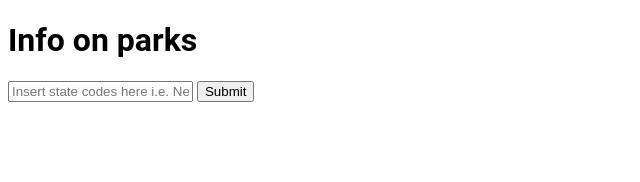
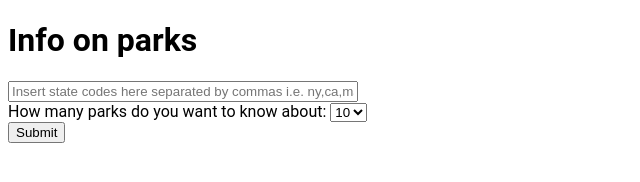
Before and after one commit to nasjones/complexGet, a plain HTML site: page index.html in a window 1280 px wide. Shown: the whole page, without its empty margins (0-640 px from the left). Drawn offline with nearby package versions, Linux system fonts and the light colour scheme.

Commit message:
finished

```diff
--- a/index.html
+++ b/index.html
@@ -4,18 +4,73 @@
 <head>
     <meta charset="utf-8">
     <meta name="viewport" content="width=device-width">
-    <title>repl.it</title>
+    <title>Parks</title>
     <link href="style.css" rel="stylesheet" type="text/css" />
 </head>
 
 <body>
     <h1>Info on parks</h1>
     <form>
-        <input type="text" id="user" placeholder="Insert state codes here i.e. New York = NY">
+        <input type="text" id="states" placeholder="Insert state codes here separated by commas i.e. ny,ca,ma">
+        <br>
+        How many parks do you want to know about:
+        <select id="park-amount">
+            <option value="1">1</option>
+            <option value="2">2</option>
+            <option value="3">3</option>
+            <option value="4">4</option>
+            <option value="5">5</option>
+            <option value="6">6</option>
+            <option value="7">7</option>
+            <option value="8">8</option>
+            <option value="9">9</option>
+            <option value="10" selected>10</option>
+            <option value="11">11</option>
+            <option value="12">12</option>
+            <option value="13">13</option>
+            <option value="14">14</option>
+            <option value="15">15</option>
+            <option value="16">16</option>
+            <option value="17">17</option>
+            <option value="18">18</option>
+            <option value="19">19</option>
+            <option value="20">20</option>
+            <option value="21">21</option>
+            <option value="22">22</option>
+            <option value="23">23</option>
+            <option value="24">24</option>
+            <option value="25">25</option>
+            <option value="26">26</option>
+            <option value="27">27</option>
+            <option value="28">28</option>
+            <option value="29">29</option>
+            <option value="30">30</option>
+            <option value="31">31</option>
+            <option value="32">32</option>
+            <option value="33">33</option>
+            <option value="34">34</option>
+            <option value="35">35</option>
+            <option value="36">36</option>
+            <option value="37">37</option>
+            <option value="38">38</option>
+            <option value="39">39</option>
+            <option value="40">40</option>
+            <option value="41">41</option>
+            <option value="42">42</option>
+            <option value="43">43</option>
+            <option value="44">44</option>
+            <option value="45">45</option>
+            <option value="46">46</option>
+            <option value="47">47</option>
+            <option value="48">48</option>
+            <option value="49">49</option>
+            <option value="50">50</option>
+        </select>
+        <br>
         <button id="submit" type="submit">Submit</button>
     </form>
     <section class="results hidden">
-        <div id="repoStage"></div>
+        <div id="parkStage"></div>
         <p id="errorMsg"></p>
     </section>
     <script src="https://ajax.googleapis.com/ajax/libs/jquery/3.4.1/jquery.min.js"></script>
--- a/script.js
+++ b/script.js
@@ -1,9 +1,11 @@
-const apiKey = 'g1iC5cphPQEWGeoKWzidykfGFvolnhqCVpSPTFIV';
+const apiKey = 'api_key=g1iC5cphPQEWGeoKWzidykfGFvolnhqCVpSPTFIV';
+let hasitRun = false;
 
 function getRepos() {
-    let username = document.getElementById("user").value;
-    let link = 'https://api.github.com/users/' + username + '/repos';
-    $('#repoStage').empty();
+    let states = document.getElementById("states").value;
+    let amt = document.getElementById('park-amount').value;
+    let link = 'https://developer.nps.gov/api/v1/parks?stateCode=' + states + '&' + apiKey + '&limit=' + amt;
+    $('#parkStage').empty();
     $('#errorMsg').empty();
     fetch(link)
         .then(response => {
@@ -13,18 +15,20 @@ function getRepos() {
             throw new Error(response.statusText);
         })
         .then(responseJson =>
-            showRepos(responseJson, username))
+            showRepos(responseJson, states, amt))
         .catch(error => {
             $('#errorMsg').text(`Something went wrong: ${error.message}`);
         });
     $('.results').removeClass('hidden');
 }
 
-function showRepos(responseJson, username) {
-    $('#repoStage').append(`<h2> Here are all of ${username}'s repos</h2>
-     <ul id="repoList"></ul>`);
-    for (let i = responseJson.length - 1; i > 0; i--) {
-        $('#repoList').append(`<li>${responseJson[i].name} -- <a href="${responseJson[i].html_url}" target="_blank">link</a> </li>`);
+function showRepos(responseJson, states, amt) {
+    $('#parkStage').append(`<h2> Here's the ${amt} park(s) from ${states}</h2>
+     <ul id="parkList"></ul>`);
+    console.log(responseJson);
+    for (let i = 0; i < responseJson.data.length; i++) {
+        console.log(responseJson.data[i].name);
+        $('#parkList').append(`<li>${responseJson.data[i].name}:<br>${responseJson.data[i].description}<br><a href="${responseJson.data[i].url} target="_blank"">Visit the website!</a></li><br>`);
     }
 }
 
--- a/style.css
+++ b/style.css
@@ -4,6 +4,10 @@
 
 body {
     font-family: 'Roboto', sans-serif;
+}
+
+#states {
+    width: 350px;
 }
 
 .container {
```
